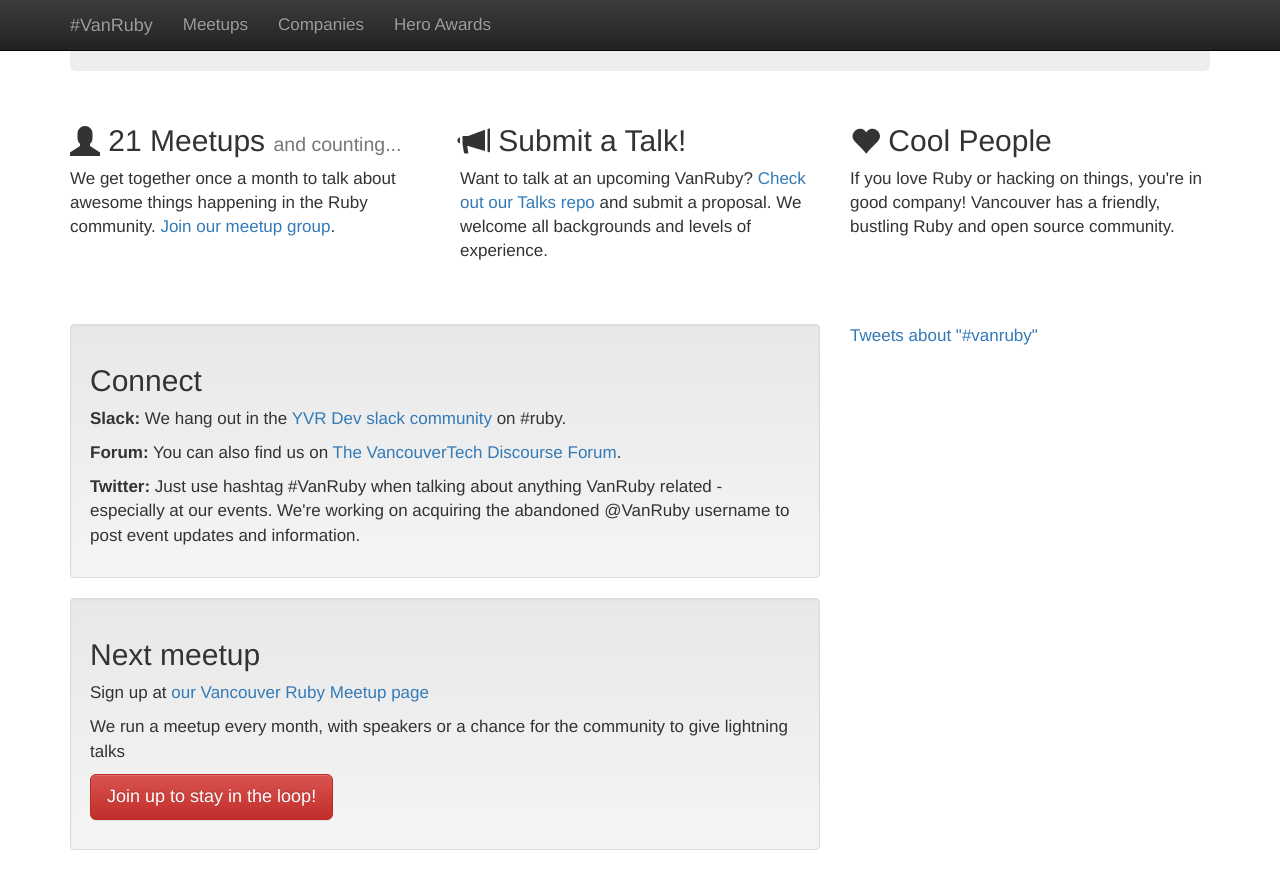
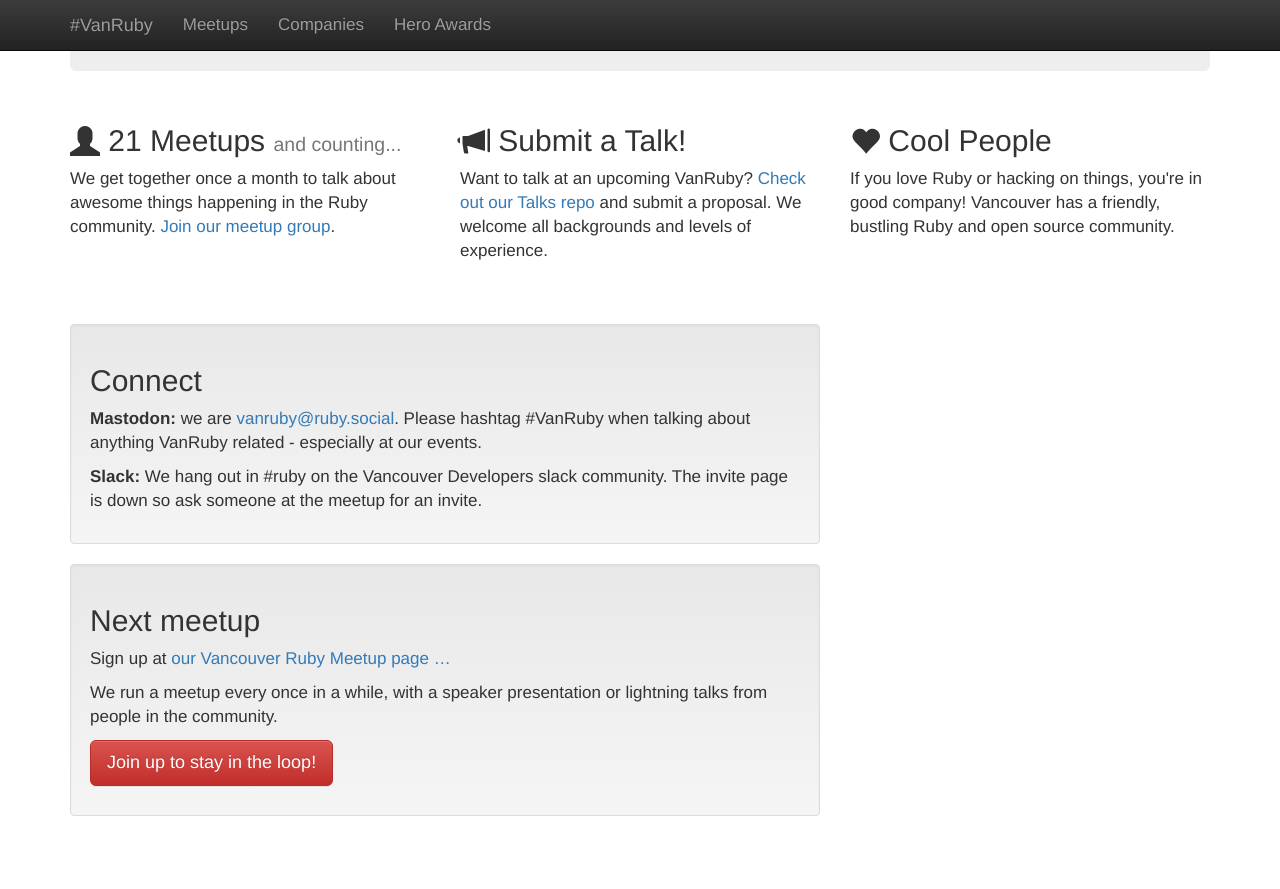
Before and after one commit to vanruby/vanruby.github.io, a Jekyll site: the page built from index.html, in a window 1280 px wide and 900 px high, scrolled down 552 px. Shown: the top 889 px of the window. Built offline with Jekyll 4.4.1, drawn with Linux system fonts in a browser that asks for light colours; Markdown is read by kramdown in place of the engine named in the settings; comment, search, counter and statistics services are not loaded; after the commit the page ends 1418 px from its top, so only the background shows below that.

Commit message:
Update copy, add mastodon account

```diff
--- a/index.html
+++ b/index.html
@@ -38,28 +38,21 @@ title: "VanRuby - Vancouver Ruby on Rails Group"
 
     <div class="well">
       <h2>Connect</h2>
+
       <p>
-        <span class="fui-bubble"></span> <strong>Slack:</strong>
-        We hang out in the <a href="http://yvrdev.com/">YVR Dev slack community</a> on #ruby.
+        <strong>Mastodon:</strong> we are <a href="https://ruby.social/@vanruby">vanruby@ruby.social</a>. Please hashtag #VanRuby when talking about anything VanRuby related - especially at our events.</p>
+      <p>
+        <strong>Slack:</strong>
+        We hang out in #ruby on the Vancouver Developers slack community. The invite page is down so ask someone at the meetup for an invite.
       </p>
-      <p>
-        <span class="fui-bubble"></span> <strong>Forum:</strong>
-        You can also find us on <a href="https://community.vancouvertech.com/">The VancouverTech Discourse Forum</a>.
-      </p>
-      <p><span class="fui-twitter"></span> <strong>Twitter:</strong> Just use hashtag #VanRuby when talking about anything VanRuby related - especially at our events. We're working on acquiring the abandoned @VanRuby username to post event updates and information.</p>
     </div>
 
     <div class="well">
       <h2>Next meetup</h2>
-      <p>Sign up at <a href="http://www.meetup.com/vancouver-ruby">our Vancouver Ruby Meetup page</a></p>
-      <p>We run a meetup every month, with speakers or a chance for the community to give lightning talks</p>
+      <p>Sign up at <a href="http://www.meetup.com/vancouver-ruby">our Vancouver Ruby Meetup page …</a></p>
+      <p>We run a meetup every once in a while, with a speaker presentation or lightning talks from people in the community.</p>
 
       <p><a href="http://www.meetup.com/vancouver-ruby/" class="btn btn-lg btn-danger">Join up to stay in the loop!</a></p>
     </div>
   </div>
-
-  <div class="col-md-4">
-    <a class="twitter-timeline" href="https://twitter.com/search?q=%23vanruby" data-widget-id="361023764772823040">Tweets about "#vanruby"</a>
-    <script>!function(d,s,id){var js,fjs=d.getElementsByTagName(s)[0],p=/^http:/.test(d.location)?'http':'https';if(!d.getElementById(id)){js=d.createElement(s);js.id=id;js.src=p+"://platform.twitter.com/widgets.js";fjs.parentNode.insertBefore(js,fjs);}}(document,"script","twitter-wjs");</script>
-  </div>
 </div>
```
